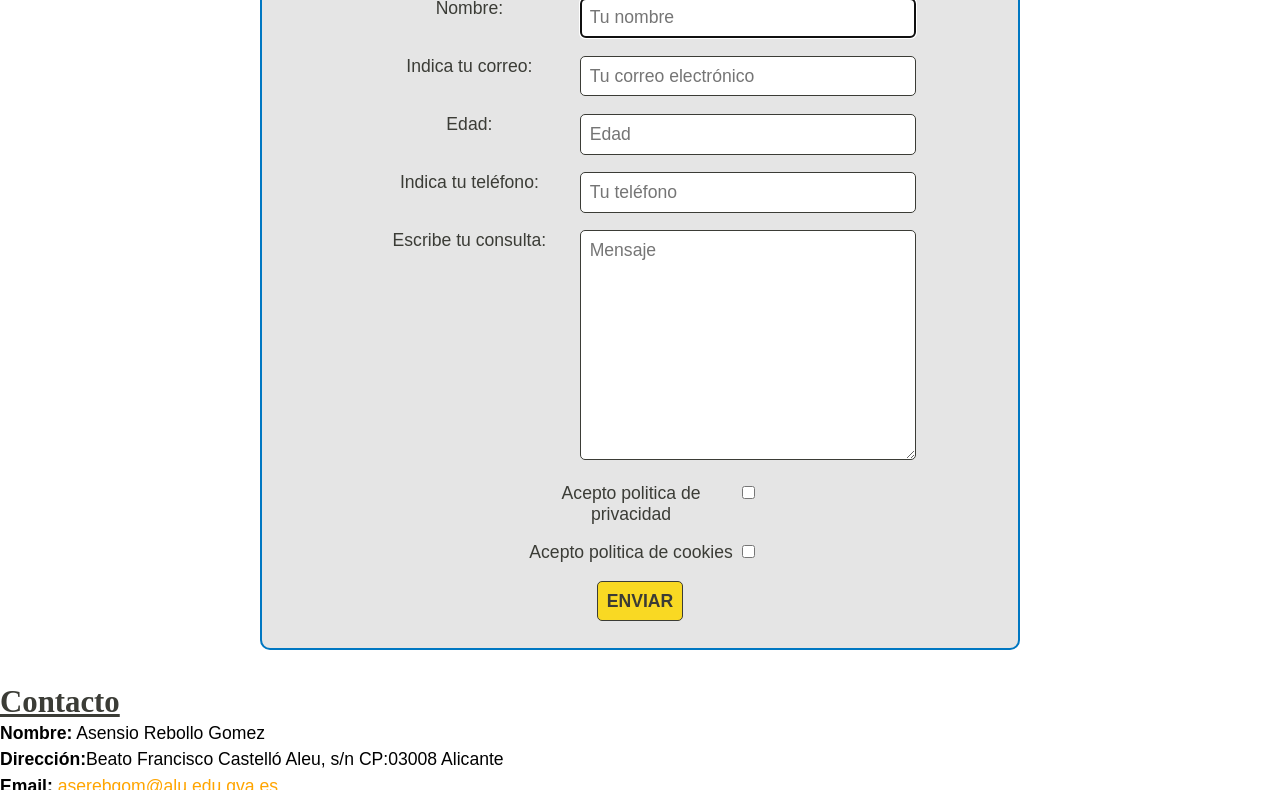
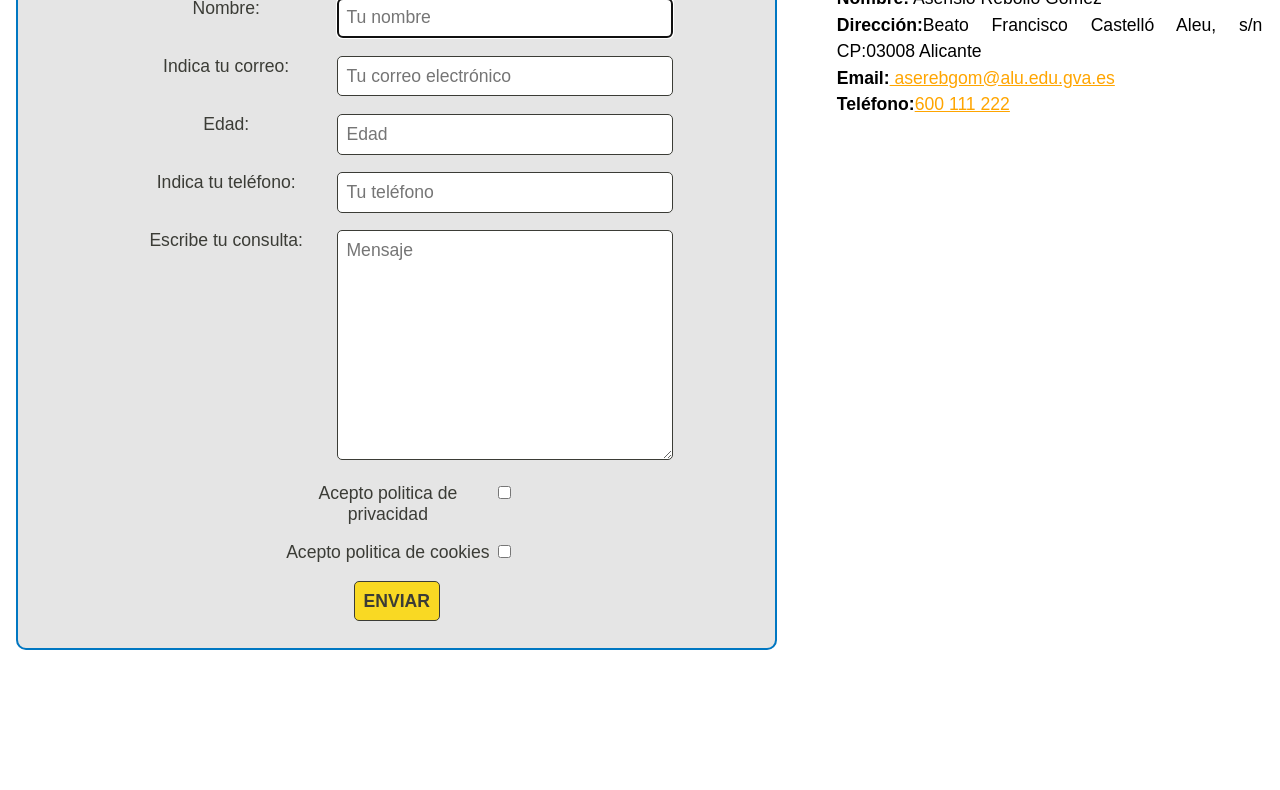
Before and after one commit to DisenoInterfacesWeb26-27/diseno-interfaces-web-26-27-practica-4-css-avanzado-usuario1-aerg2627, a plain HTML site: page contacto.html in a window 1280 px wide. Shown: the part 466-1256 px from the top of the page. After the commit the page ends 1151 px from the top, so only its background shows below. Drawn offline with Linux system fonts and the light colour scheme.

Commit message:
cambios en css para contacto de media queries en ordenador

```diff
--- a/assets/css/style.css
+++ b/assets/css/style.css
@@ -320,6 +320,8 @@ img,iframe{max-width: 100%;}
     #servicios h2{ text-align:center; }/*titulo centrado*/
     #servicios table{ width:90%; margin:3em auto; }/*tabla centrada con separacion a los lados*/
     #servicios th, #servicios td{ padding:0.6em; }/*celdas mas anchas*/
+    form{ float:left; width:62%; }/*en contacto.html.formulario a la izquierda*/
+    #contacto{ float:right; width:36%; margin-top:2em; padding:0em 1em; box-sizing:border-box; }/*datos a la derecha*/
 }
 /*media queries Tablet*/
 
```
